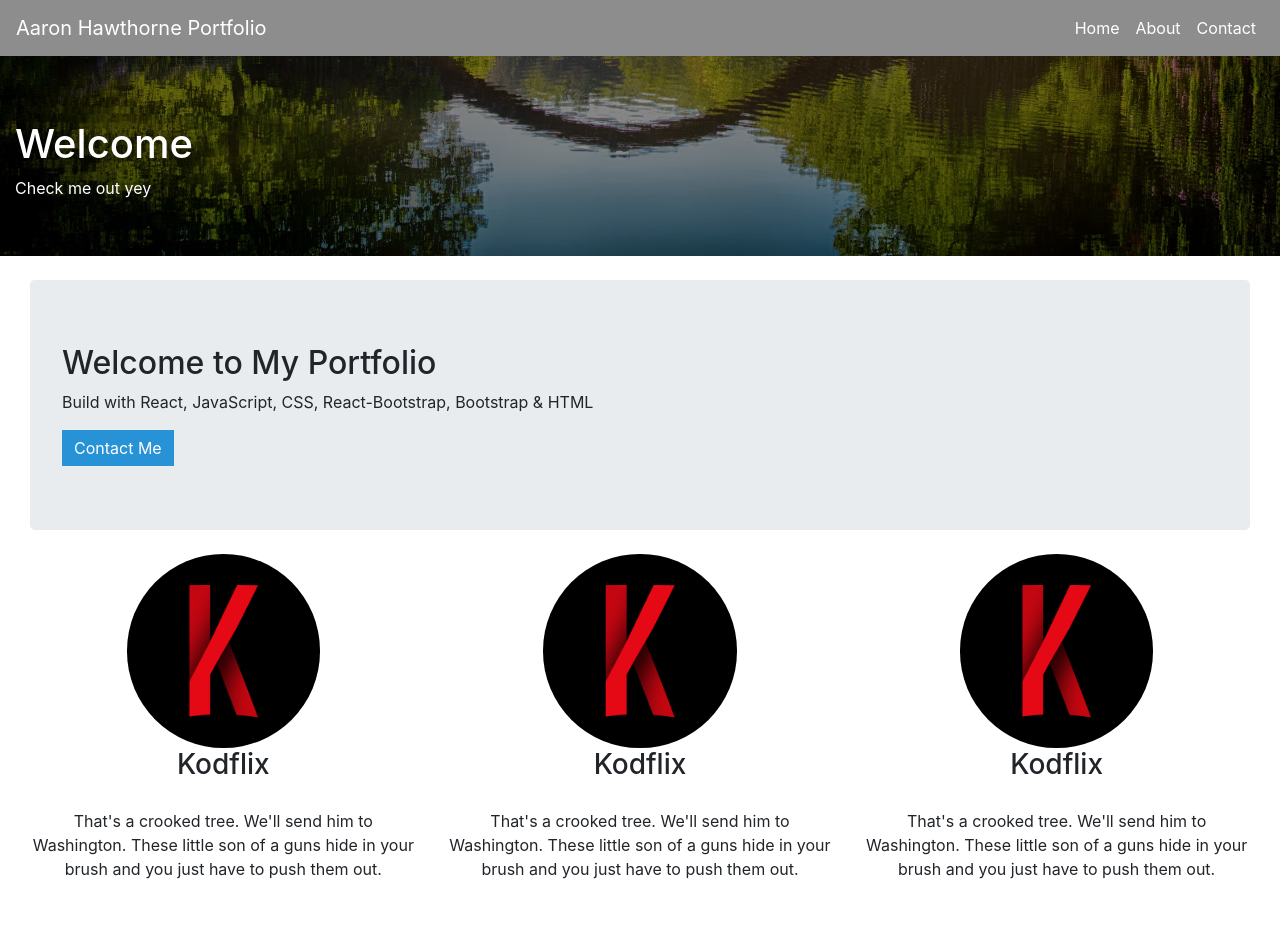
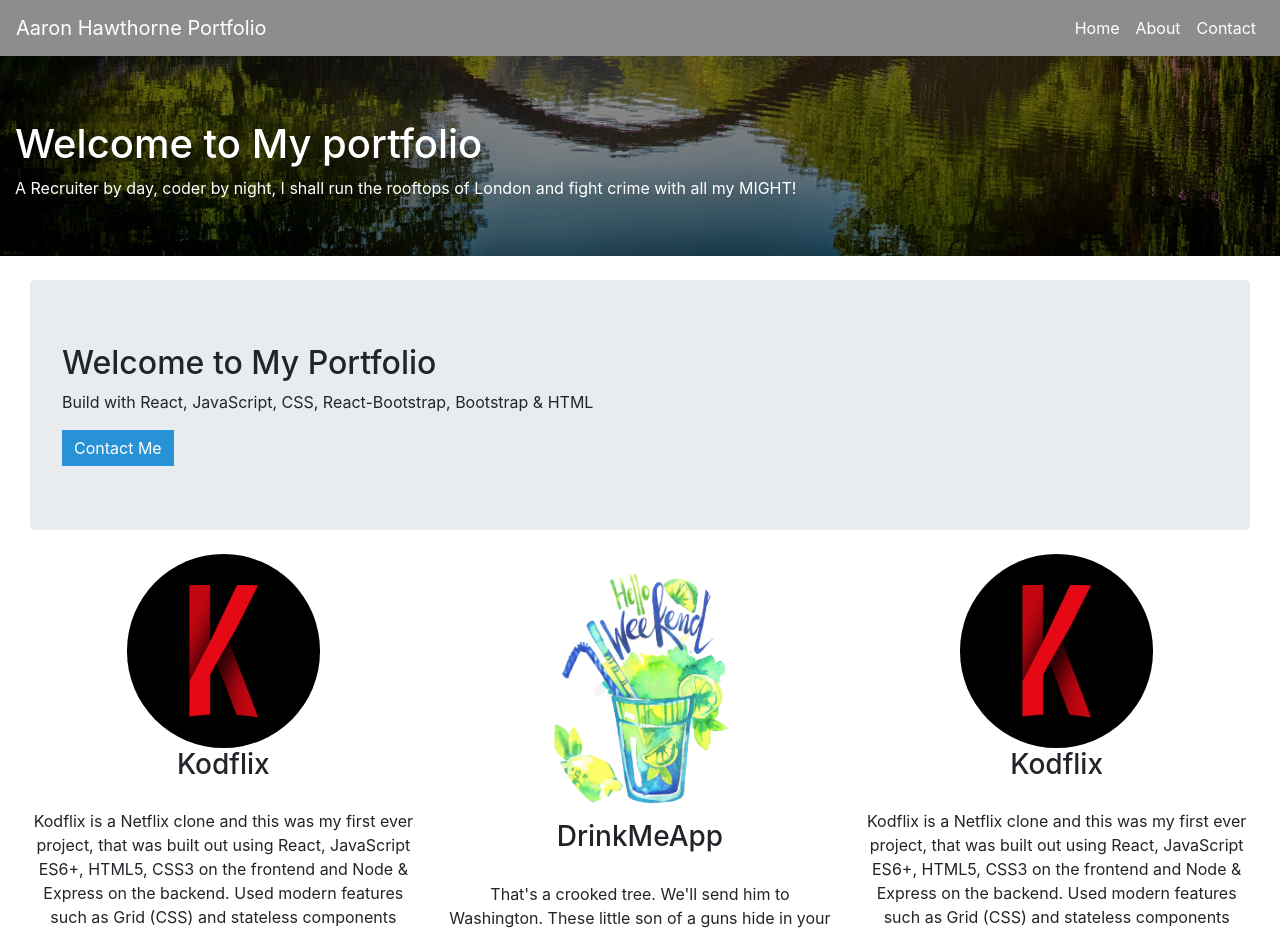
Before and after one commit to Awthor/myportfolio, a React (Create React App) app: page /about in a window 1280 px wide. Shown: the top 932 px of the page. Built offline with nearby package versions, Linux system fonts and the light colour scheme.

Commit message:
Added team applicaiont project

```diff
--- a/src/About.js
+++ b/src/About.js
@@ -3,6 +3,7 @@ import { Link } from 'react-router-dom';
 import { Jumbotron, Container, Row, Col, Image, Button } from 'react-bootstrap/';
 import './About.css';
 import DrinkMeApp from './martini.png';
+import Martini from './martini.png';
 import Kodflix from './kodflix.jpg'
 
 export default function Home() {
@@ -19,17 +20,17 @@ export default function Home() {
             <Col xs={12} sm={4} className="person-wrapper">
                     <Image src={Kodflix} roundedCircle className="About-project-pic" />
                     <h3>Kodflix</h3>
+                    <p>Kodflix is a Netflix clone and this was my first ever project, that was built out using React, JavaScript ES6+, HTML5, CSS3 on the frontend and Node & Express on the backend. Used modern features such as Grid (CSS) and stateless components (React Hooks).</p>
+                </Col>
+                <Col xs={12} sm={4} className="person-wrapper">
+                    <Image src={Martini} roundedCircle className="About-project-pic" />
+                    <h3>DrinkMeApp</h3>
                     <p>That's a crooked tree. We'll send him to Washington. These little son of a guns hide in your brush and you just have to push them out.</p>
                 </Col>
                 <Col xs={12} sm={4} className="person-wrapper">
                     <Image src={Kodflix} roundedCircle className="About-project-pic" />
                     <h3>Kodflix</h3>
-                    <p>That's a crooked tree. We'll send him to Washington. These little son of a guns hide in your brush and you just have to push them out.</p>
-                </Col>
-                <Col xs={12} sm={4} className="person-wrapper">
-                    <Image src={Kodflix} roundedCircle className="About-project-pic" />
-                    <h3>Kodflix</h3>
-                    <p>That's a crooked tree. We'll send him to Washington. These little son of a guns hide in your brush and you just have to push them out.</p>
+                    <p>Kodflix is a Netflix clone and this was my first ever project, that was built out using React, JavaScript ES6+, HTML5, CSS3 on the frontend and Node & Express on the backend. Used modern features such as Grid (CSS) and stateless components (React Hooks).</p>
                 </Col>
             </Row>
         </Container>
--- a/src/Components/Jumbotron.js
+++ b/src/Components/Jumbotron.js
@@ -17,8 +17,8 @@ export default function Jumbotron() {
         <Jumbo fluid className="jumbo">
             <div className="overlay"></div>
             <Container>
-                <h1>Welcome</h1>
-                <p>Check me out yey</p>
+                <h1>Welcome to My portfolio</h1>
+                <p>A Recruiter by day, coder by night, I shall run the rooftops of London and fight crime with all my MIGHT!</p>
             </Container>
         </Jumbo>
     </Styles >
--- a/src/Home.js
+++ b/src/Home.js
@@ -3,6 +3,7 @@ import { Container, Row, Col, Image } from 'react-bootstrap';
 import { BrowserRouter as Router, Route, Link } from 'react-router-dom';
 import './Home.css';
 import Kodflix from './kodflix.jpg';
+import Martini from './martini.png';
 import About from './About';
 
 export default function Home() {
@@ -17,6 +18,7 @@ export default function Home() {
                             <Col xs={12} sm={4} className="sidebar-section">
                                 <Link to="/About">
                                 <Image src={Kodflix} roundedCircle className="project-pic" />
+                                <Image src={Martini} roundedCircle className="project-pic" />
                                 <Image src={Kodflix} roundedCircle className="project-pic" />
                                 </Link>
                                 <p>I spend a lot of time walking around in the woods and talking to trees, and squirrels, and little rabbits and stuff. The secret to doing anything is believing that you can do it. Anything that you believe you can do strong enough, you can do. Anything. As long as you believe. Just go out and talk to a tree. Make friends with it. I guess that would be considered a UFO. A big cotton ball in the sky. Tree trunks grow however makes them happy. In nature, dead trees are just as normal as live trees.</p>
```
